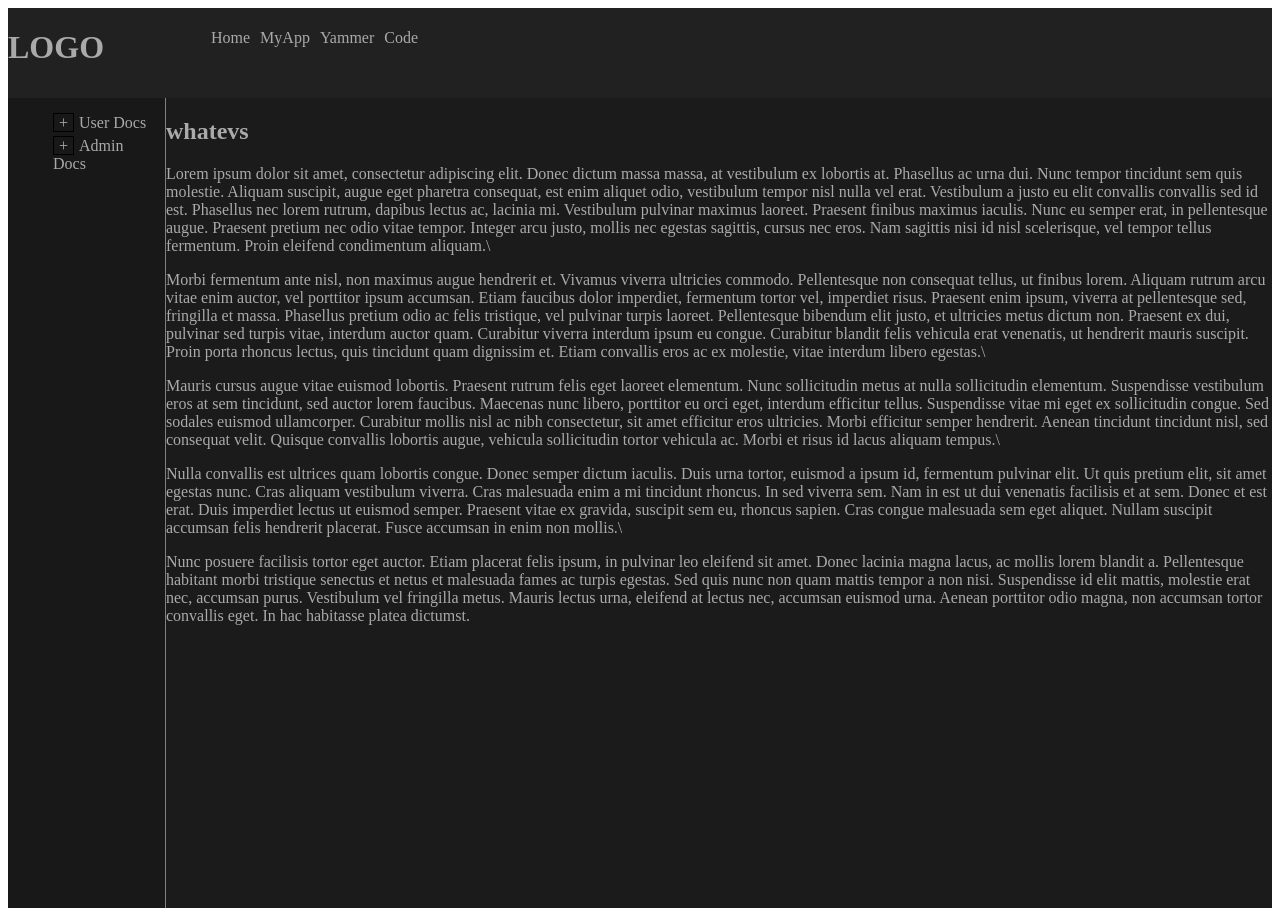
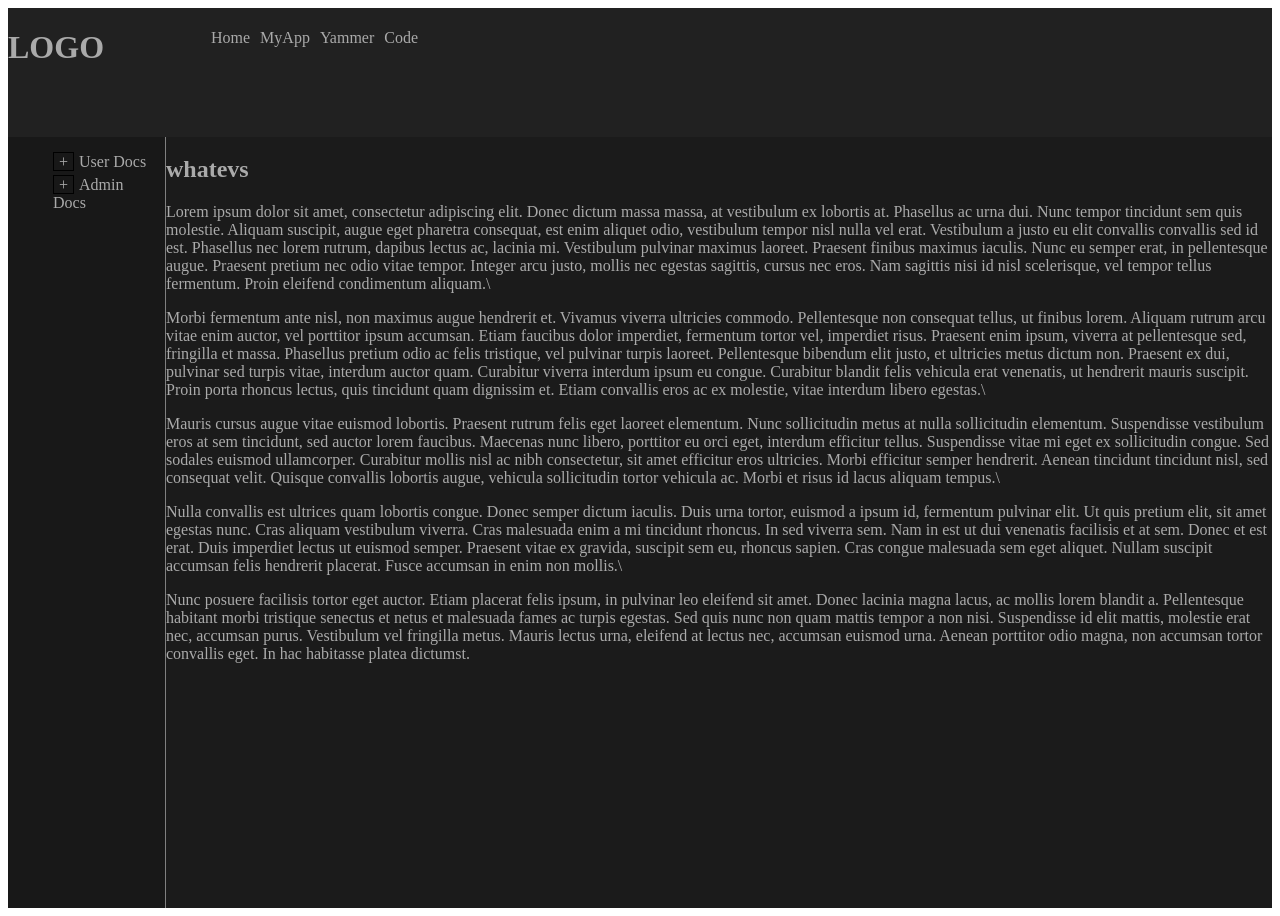
Before and after one commit to emacintosh/eric-docs, a Jekyll site: the page built from readme.md, in a window 1280 px wide. Built offline with Jekyll 4.4.1, drawn with Linux system fonts in a browser that asks for light colours; our own code applies the rules of GitHub Pages for plain Markdown files.

Commit message:
Update style.css

```diff
--- a/css/style.css
+++ b/css/style.css
@@ -3,7 +3,7 @@
   height: 100vh;
   color: #AAAAAA;
   grid-template-columns: 1fr 7fr;
-  grid-template-rows: 1fr 9fr;
+  grid-template-rows: 1fr 6fr;
   grid-template-areas:
     "logo links"
     "nav docs";
```
